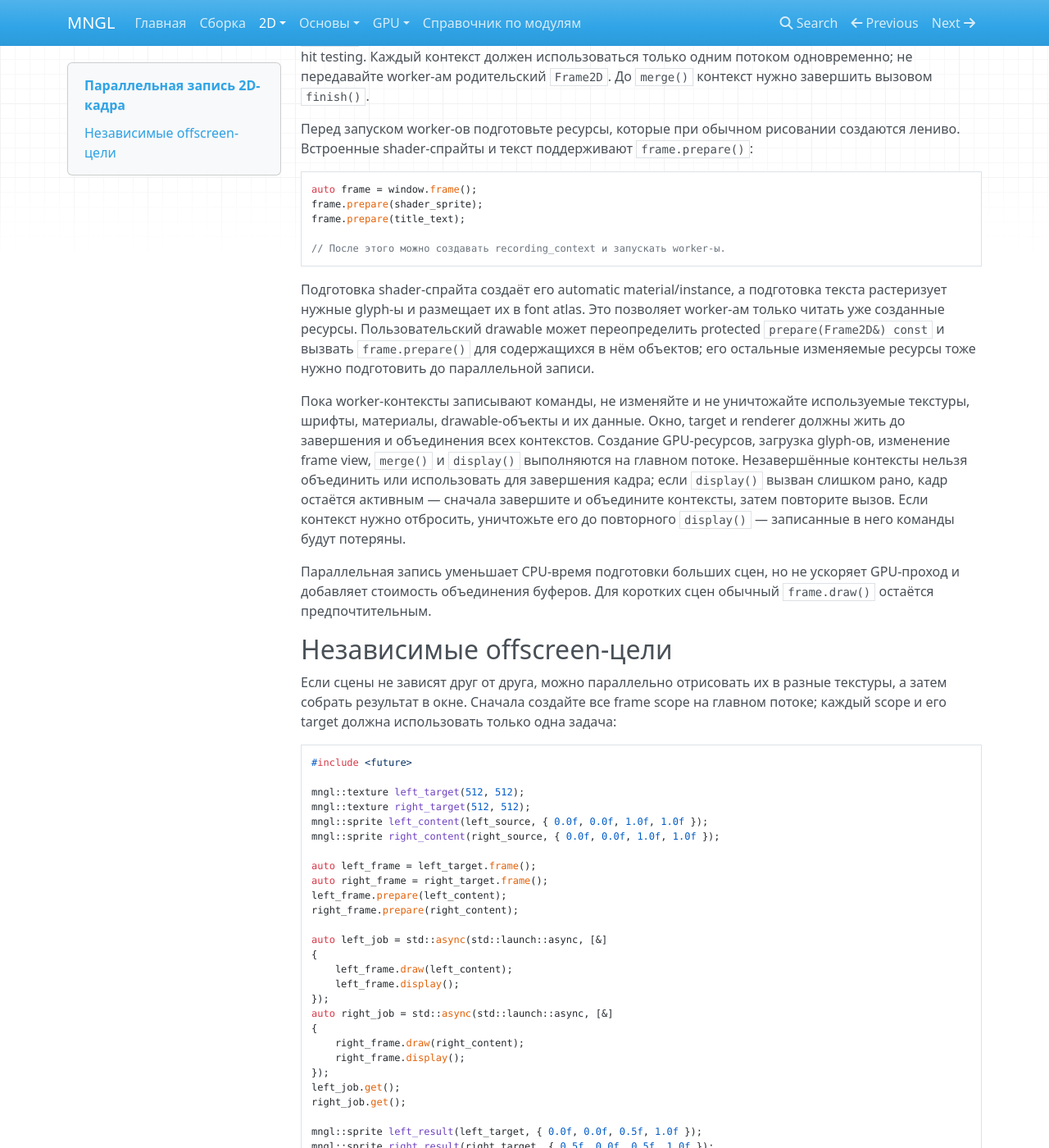
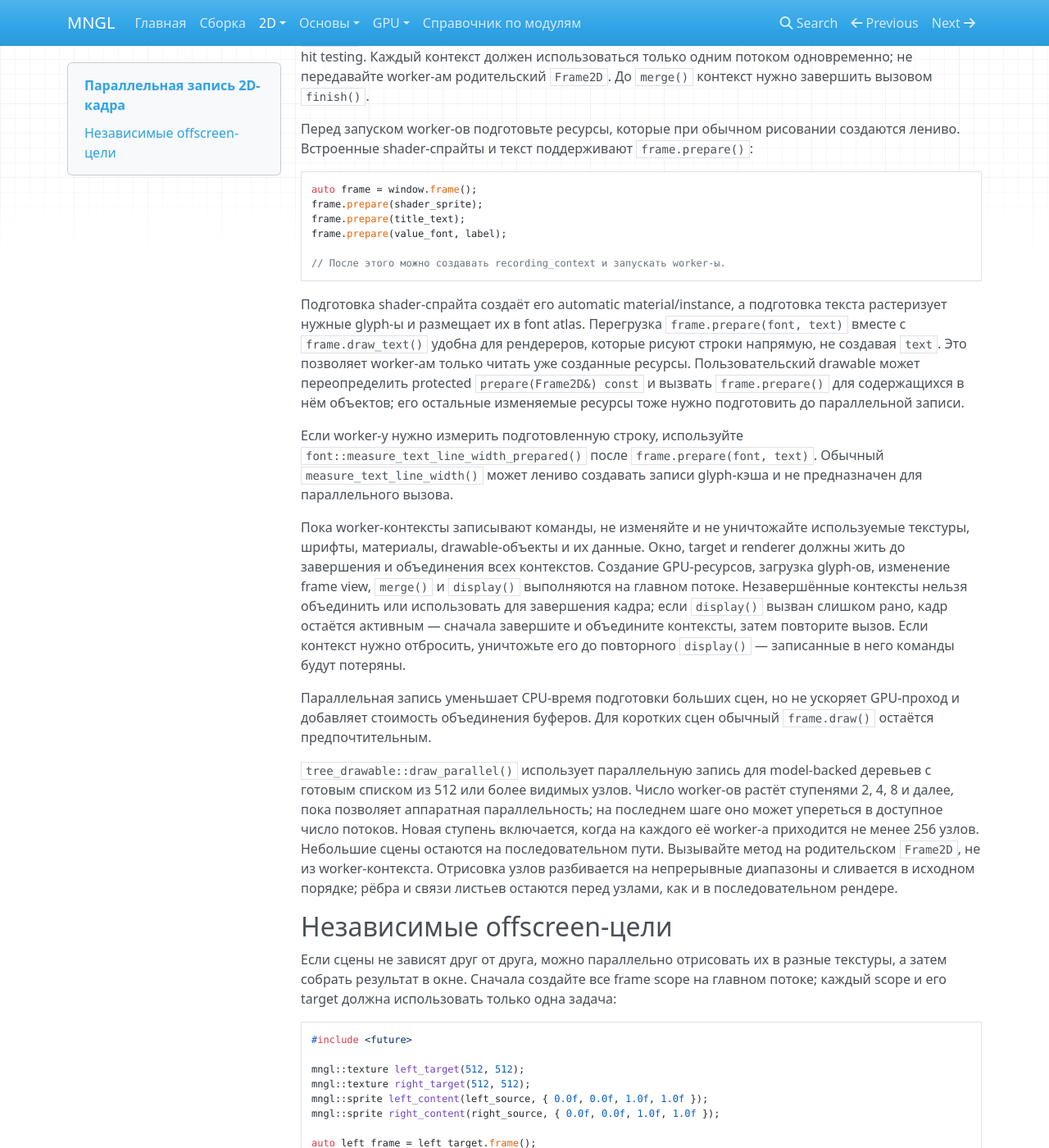
Before and after one commit to Romansgamp6tu/MNGL, an MkDocs documentation site: the page built from docs/2d/parallel-recording.md, in a window 1280 px wide and 1400 px high, scrolled down 891 px. Shown: the whole window at 82% size. Built offline with MkDocs 1.6.1, drawn with Linux system fonts in a browser that asks for light colours; nearby versions of some CDN libraries.

Commit message:
feat: improve tree tools and parallel rendering
Add configurable tool parameters, hover-based tree actions, and parallel command recording. Suppress MSVC C4455 only around color literals.

Co-authored-by: Copilot App <223556219+Copilot@users.noreply.github.com>

````diff
--- a/docs/2d/parallel-recording.md
+++ b/docs/2d/parallel-recording.md
@@ -47,15 +47,20 @@ frame.display();
 auto frame = window.frame();
 frame.prepare(shader_sprite);
 frame.prepare(title_text);
+frame.prepare(value_font, label);
 
 // После этого можно создавать recording_context и запускать worker-ы.
 ```
 
-Подготовка shader-спрайта создаёт его automatic material/instance, а подготовка текста растеризует нужные glyph-ы и размещает их в font atlas. Это позволяет worker-ам только читать уже созданные ресурсы. Пользовательский drawable может переопределить protected `prepare(Frame2D&) const` и вызвать `frame.prepare()` для содержащихся в нём объектов; его остальные изменяемые ресурсы тоже нужно подготовить до параллельной записи.
+Подготовка shader-спрайта создаёт его automatic material/instance, а подготовка текста растеризует нужные glyph-ы и размещает их в font atlas. Перегрузка `frame.prepare(font, text)` вместе с `frame.draw_text()` удобна для рендереров, которые рисуют строки напрямую, не создавая `text`. Это позволяет worker-ам только читать уже созданные ресурсы. Пользовательский drawable может переопределить protected `prepare(Frame2D&) const` и вызвать `frame.prepare()` для содержащихся в нём объектов; его остальные изменяемые ресурсы тоже нужно подготовить до параллельной записи.
+
+Если worker-у нужно измерить подготовленную строку, используйте `font::measure_text_line_width_prepared()` после `frame.prepare(font, text)`. Обычный `measure_text_line_width()` может лениво создавать записи glyph-кэша и не предназначен для параллельного вызова.
 
 Пока worker-контексты записывают команды, не изменяйте и не уничтожайте используемые текстуры, шрифты, материалы, drawable-объекты и их данные. Окно, target и renderer должны жить до завершения и объединения всех контекстов. Создание GPU-ресурсов, загрузка glyph-ов, изменение frame view, `merge()` и `display()` выполняются на главном потоке. Незавершённые контексты нельзя объединить или использовать для завершения кадра; если `display()` вызван слишком рано, кадр остаётся активным — сначала завершите и объедините контексты, затем повторите вызов. Если контекст нужно отбросить, уничтожьте его до повторного `display()` — записанные в него команды будут потеряны.
 
 Параллельная запись уменьшает CPU-время подготовки больших сцен, но не ускоряет GPU-проход и добавляет стоимость объединения буферов. Для коротких сцен обычный `frame.draw()` остаётся предпочтительным.
+
+`tree_drawable::draw_parallel()` использует параллельную запись для model-backed деревьев с готовым списком из 512 или более видимых узлов. Число worker-ов растёт ступенями 2, 4, 8 и далее, пока позволяет аппаратная параллельность; на последнем шаге оно может упереться в доступное число потоков. Новая ступень включается, когда на каждого её worker-а приходится не менее 256 узлов. Небольшие сцены остаются на последовательном пути. Вызывайте метод на родительском `Frame2D`, не из worker-контекста. Отрисовка узлов разбивается на непрерывные диапазоны и сливается в исходном порядке; рёбра и связи листьев остаются перед узлами, как и в последовательном рендере.
 
 ## Независимые offscreen-цели
 
````
Also changed, not shown: 5 other files.
